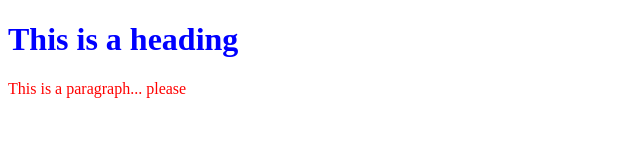
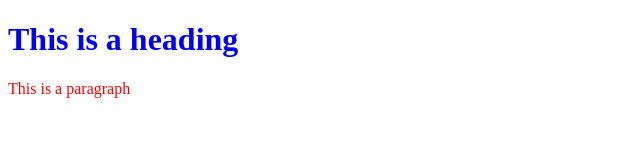
Before and after one commit to thomas898/web-project, a plain HTML site: page index.html in a window 1280 px wide. Shown: the full height of the page, 0-640 px from the left. Drawn offline with Linux system fonts and the light colour scheme.

Commit message:
initial commit

```diff
--- a/index.html
+++ b/index.html
@@ -3,7 +3,7 @@
 <body>
 
 <h1 style="color:blue;">This is a heading</h1>
-<p style="color:red;">This is a paragraph... please</p>
+<p style="color:red;">This is a paragraph</p>
 
 </body>
 </html>
```
